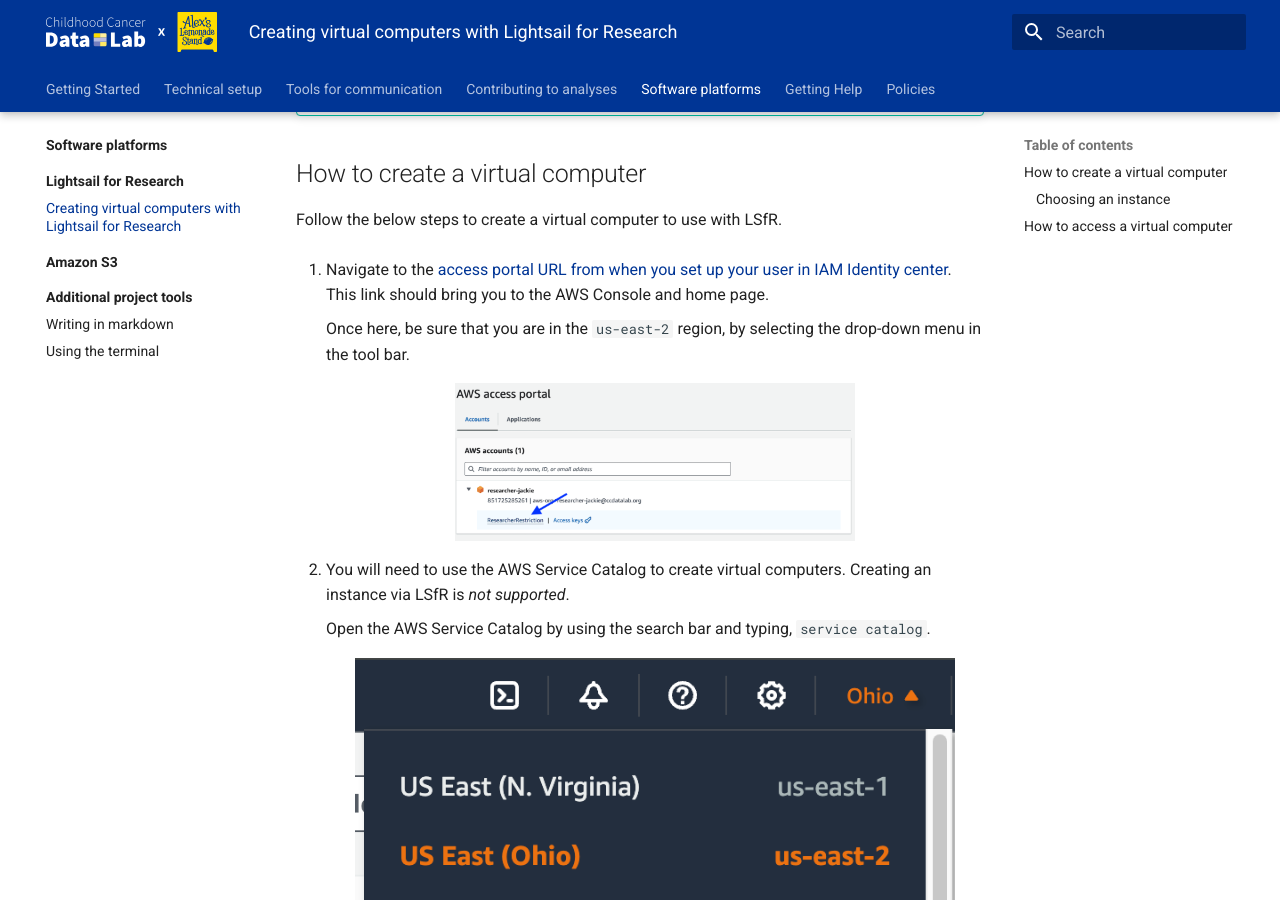
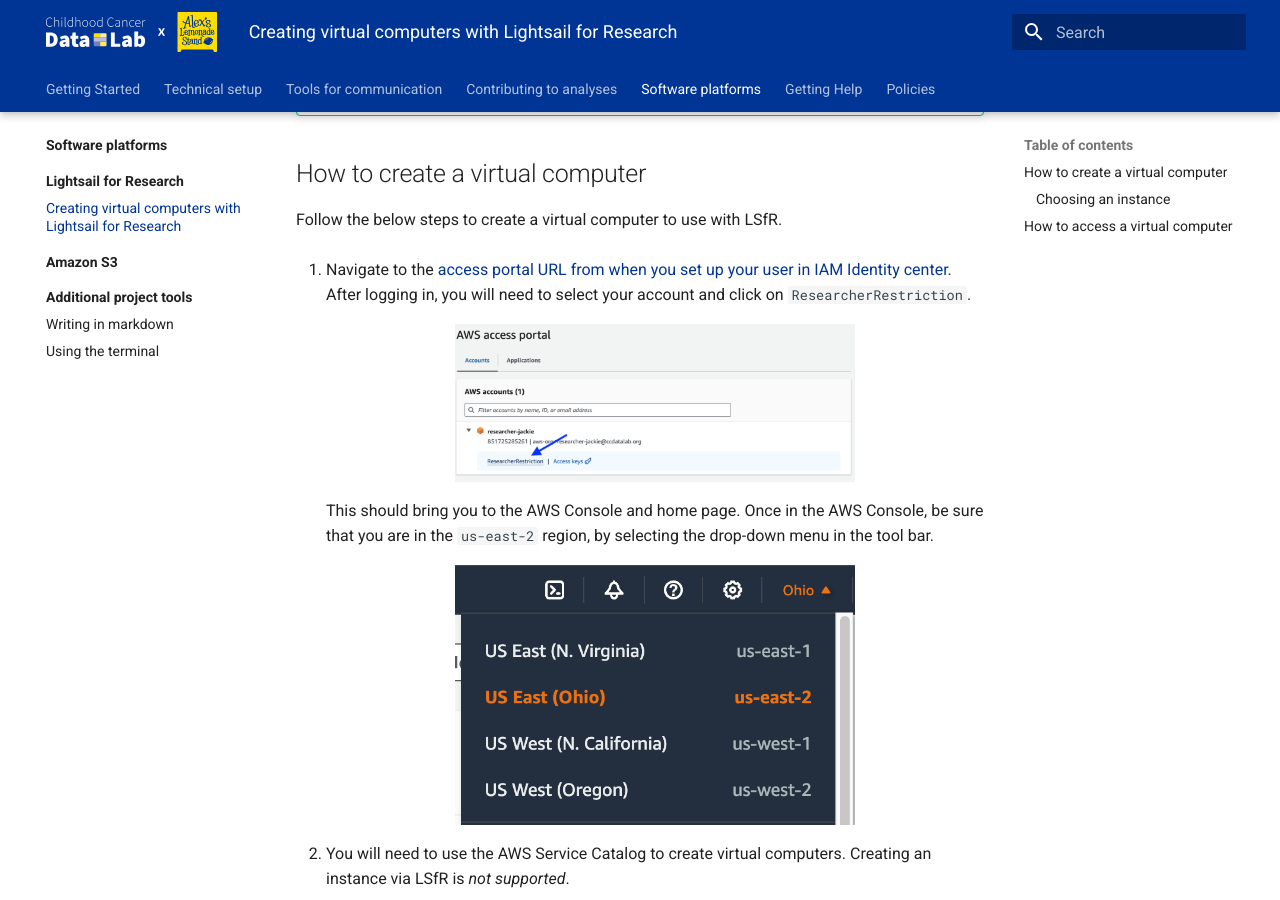
Before and after one commit to AlexsLemonade/OpenScPCA-analysis, an MkDocs documentation site: the page built from docs/software-platforms/lsfr/creating-vcs.md, in a window 1280 px wide and 900 px high, scrolled down 886 px. Built offline with MkDocs 1.6.1 and Material for MkDocs 9.7.7, drawn with Linux system fonts in a browser that asks for light colours.

Commit message:
step for account selection

```diff
--- a/docs/software-platforms/lsfr/creating-vcs.md
+++ b/docs/software-platforms/lsfr/creating-vcs.md
@@ -29,12 +29,17 @@
 Follow the below steps to create a virtual computer to use with LSfR.
 
 1. Navigate to the [access portal URL from when you set up your user in IAM Identity center](../aws/index.md#joining-iam-identity-center).
-This link should bring you to the AWS Console and home page.
-
-    Once here, be sure that you are in the `us-east-2` region, by selecting the drop-down menu in the tool bar.
+After logging in, you will need to select your account and click on `ResearcherRestriction`.
 
     <figure markdown="span">
         ![Select region](../../img/creating-vcs-1.png){width="400"}
+    </figure>
+
+    This should bring you to the AWS Console and home page.
+    Once in the AWS Console, be sure that you are in the `us-east-2` region, by selecting the drop-down menu in the tool bar.
+
+    <figure markdown="span">
+        ![Select region](../../img/creating-vcs-2.png){width="400"}
     </figure>
 
 1. You will need to use the AWS Service Catalog to create virtual computers.
@@ -43,13 +48,13 @@
     Open the AWS Service Catalog by using the search bar and typing, `service catalog`.
 
     <figure markdown="span">
-        ![Select service catalog](../../img/creating-vcs-2.png){width="600"}
+        ![Select service catalog](../../img/creating-vcs-3.png){width="600"}
     </figure>
 
 1. Select `LightsailInstance` in the product list, and click `Launch product`.
 
     <figure markdown="span">
-        ![Launch product](../../img/creating-vcs-3.png){width="600"}
+        ![Launch product](../../img/creating-vcs-4.png){width="600"}
     </figure>
 
 1. You will then choose the name and configurations for your virtual computer.
@@ -71,7 +76,7 @@
     This _does not_ delete your instance; it temporarily stops any idle instances until you are ready to resume your work.
 
     <figure markdown="span">
-        ![Configure instance](../../img/creating-vcs-4.png){width="600"}
+        ![Configure instance](../../img/creating-vcs-5.png){width="600"}
     </figure>
 
 1. Once you have configured your instance, click `Launch product`.
@@ -108,21 +113,21 @@
 Search for Lightsail for Research using the search bar and then select the product.
 
     <figure markdown="span">
-        ![Search for Lightsail](../../img/creating-vcs-5.png){width="600"}
+        ![Search for Lightsail](../../img/creating-vcs-6.png){width="600"}
     </figure>
 
 1. This will take you directly to a page that lists your virtual computers.
 You should see the virtual computer you created with the instance name that you provided during set up.
 
     <figure markdown="span">
-        ![List of computers](../../img/creating-vcs-6.png){width="600"}
+        ![List of computers](../../img/creating-vcs-7.png){width="600"}
     </figure>
 
 1. To launch the computer, click `Start computer`.
 When the computer is ready, use the drop-down menu in the lower right-hand side to select `Access operating system`.
 
     <figure markdown="span">
-        ![Start computer](../../img/creating-vcs-7.png){width="600"}
+        ![Start computer](../../img/creating-vcs-8.png){width="600"}
     </figure>
 
     You can also use `Launch Rstudio` or `Launch VSCodium`, but if you do that you will have access to _only_ that application instead of the Ubuntu desktop and all installed applications.
```
